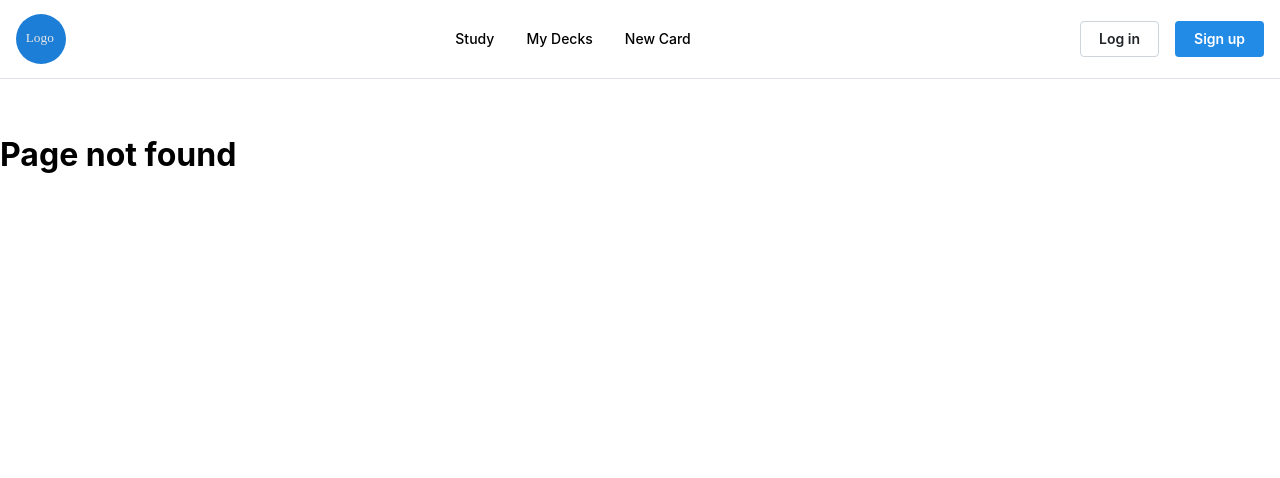
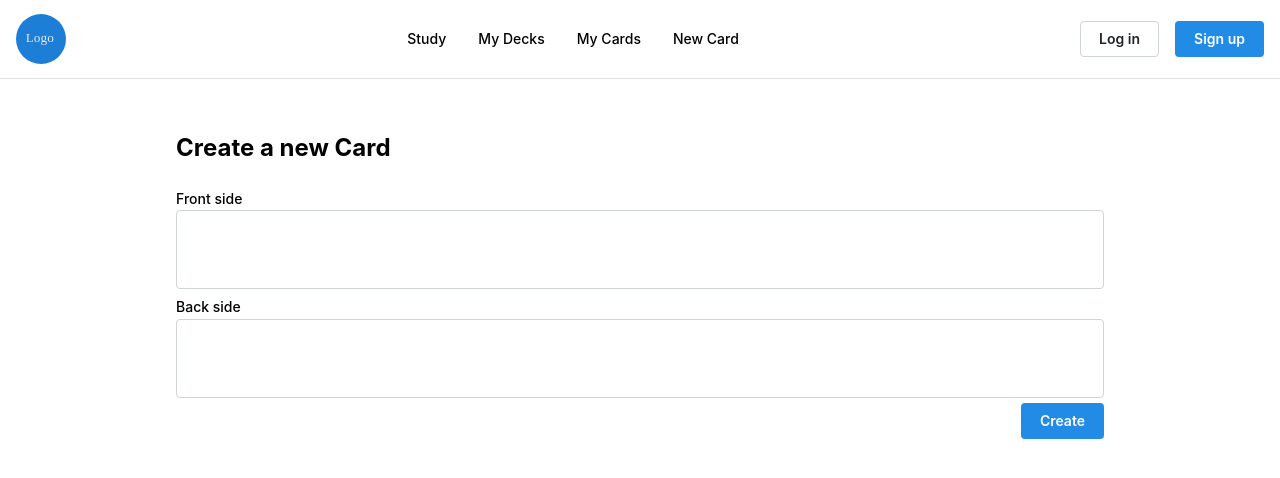
Before and after one commit to mzmbq/learning-cards-app, a React (Create React App) app in the folder frontend/: page /new-card in a window 1280 px wide. Before the commit this address had no page. Shown: the top 478 px of the page. Built offline with nearby package versions, Linux system fonts and the light colour scheme.

Commit message:
Add card creation page

```diff
--- a/frontend/src/components/Header.tsx
+++ b/frontend/src/components/Header.tsx
@@ -28,6 +28,10 @@ export function Header() {
             </Link>
 
             <Link to="/cards" className={classes.link}>
+              My Cards
+            </Link>
+
+            <Link to="/new-card" className={classes.link}>
               New Card
             </Link>
           </Group>
--- /dev/null
+++ b/frontend/src/components/NewCard.module.css
@@ -0,0 +1,11 @@
+.outerContainer {
+  display: flex;
+  flex-direction: column;
+  gap: var(--mantine-spacing-xs);
+}
+
+.buttons {
+  display: flex;
+  justify-content: flex-end;
+  gap: var(--mantine-spacing-xs);
+}
--- /dev/null
+++ b/frontend/src/components/NewCard.tsx
@@ -0,0 +1,35 @@
+import { Button, Container, Textarea } from "@mantine/core";
+
+import classes from "./NewCard.module.css"
+
+function NewCard() {
+  return (
+    <Container>
+      <h2>Create a new Card</h2>
+
+      <div className={classes.outerContainer}>
+
+        <Textarea
+          label="Front side"
+          autosize
+          minRows={3}
+          maxRows={15}
+        />
+
+        <Textarea
+          label="Back side"
+          autosize
+          minRows={3}
+          maxRows={15}
+        />
+
+        <div className={classes.buttons}>
+          <Button>Create</Button>
+        </div>
+      </div>
+
+    </Container>
+  )
+}
+
+export default NewCard;
--- a/frontend/src/index.tsx
+++ b/frontend/src/index.tsx
@@ -18,6 +18,7 @@ import Login from './components/Login';
 import SignUp from './components/SignUp';
 import ErrorPage from './components/ErrorPage';
 import StudyPage from './components/StudyPage';
+import NewCard from './components/NewCard';
 
 const router = createBrowserRouter([
   {
@@ -47,6 +48,10 @@ const router = createBrowserRouter([
       {
         path: "/study",
         element: <StudyPage />,
+      },
+      {
+        path: "/new-card",
+        element: <NewCard />,
       }
     ],
   },
```
